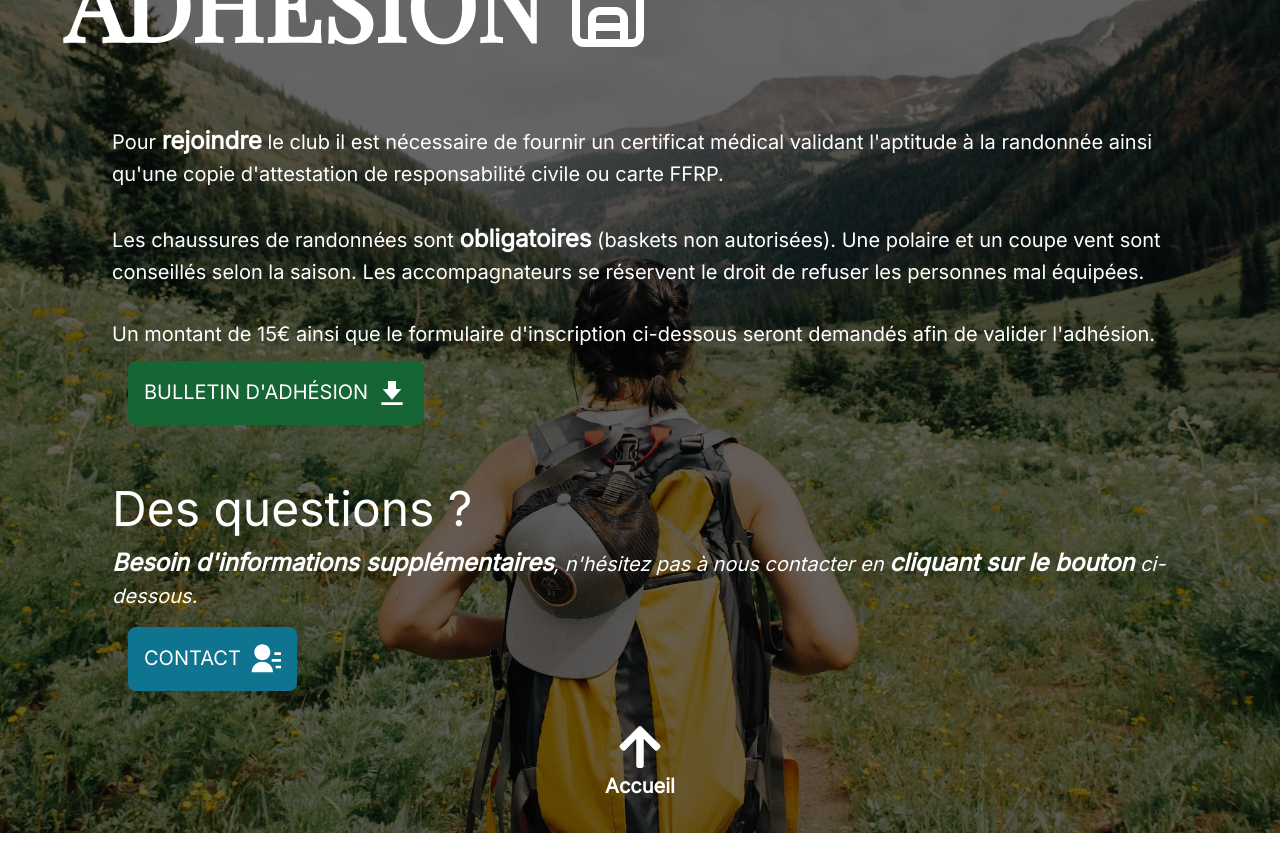
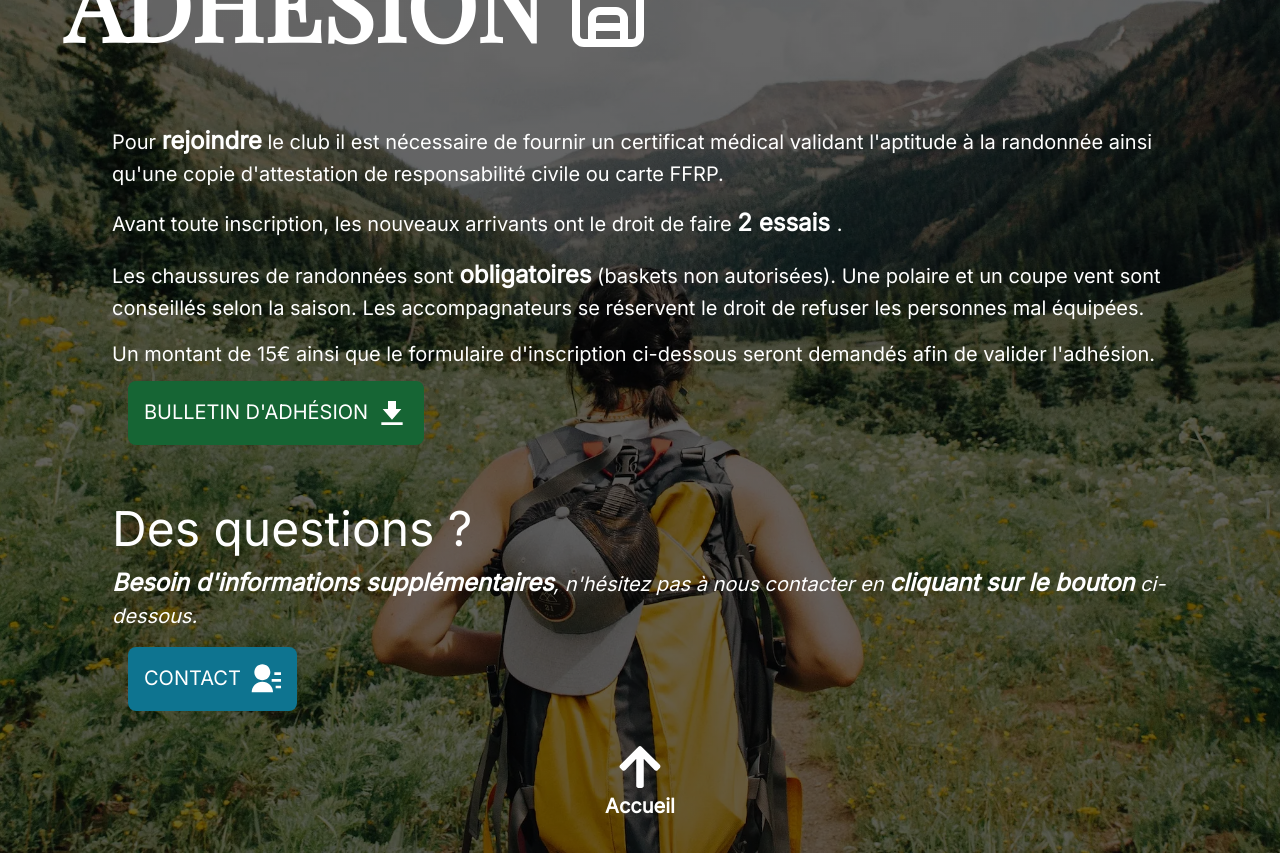
Before and after one commit to SebastienLaurentt/Galopins, a Vue app: page / in a window 1280 px wide. Shown: the part 4440-5293 px from the top of the page. Built offline with nearby package versions, Linux system fonts and the light colour scheme.

Commit message:
update content rejoindre

```diff
--- a/src/sections/Rejoindre.tsx
+++ b/src/sections/Rejoindre.tsx
@@ -25,9 +25,12 @@ function Rejoindre() {
             </SectionHeader>
             <SubSection>
                 <div className='flex flex-col  items-center md:items-start'>
-                    <p className='mb-8'>Pour <strong>rejoindre</strong> le club il est nécessaire de fournir un certificat médical validant l'aptitude à la randonnée ainsi qu'une copie d'attestation de responsabilité civile ou carte FFRP.
+                    <p className='mb-4'>Pour <strong>rejoindre</strong> le club il est nécessaire de fournir un certificat médical validant l'aptitude à la randonnée ainsi qu'une copie d'attestation de responsabilité civile ou carte FFRP.
                     </p>
-                    <p className='mb-8'>Les chaussures de randonnées sont <strong>obligatoires</strong> (baskets non autorisées). Une polaire et un coupe vent sont conseillés selon la saison. Les accompagnateurs se réservent le droit de refuser les personnes mal équipées.</p>
+                    <p className='mb-4'> Avant toute inscription, les nouveaux arrivants ont le droit de faire <strong>2 essais </strong>. </p>
+
+
+                    <p className='mb-4'>Les chaussures de randonnées sont <strong>obligatoires</strong> (baskets non autorisées). Une polaire et un coupe vent sont conseillés selon la saison. Les accompagnateurs se réservent le droit de refuser les personnes mal équipées.</p>
                     <p className='mb-3'>Un montant de 15€ ainsi que le formulaire d'inscription ci-dessous seront demandés afin de valider l'adhésion. </p>
                     <DownloadLink
                         file={AdmissionFile}
```
